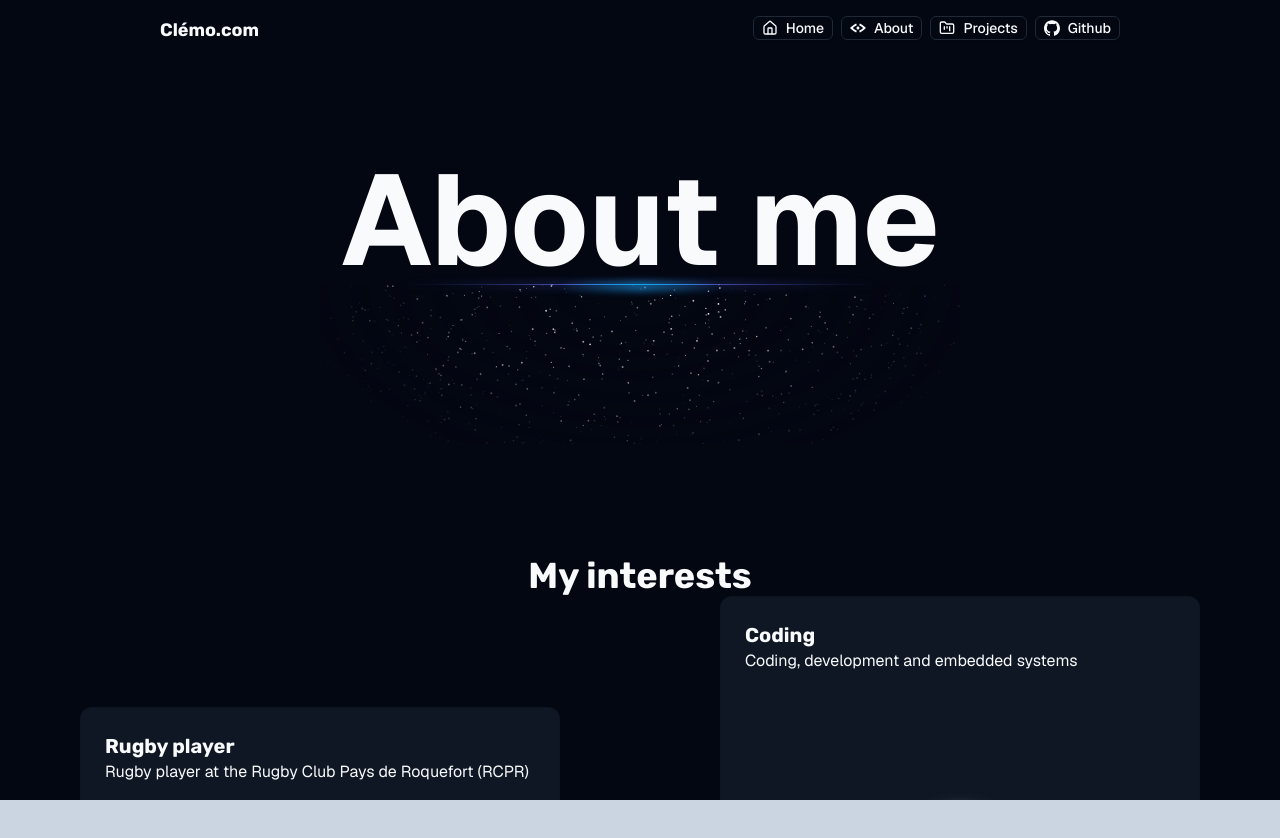
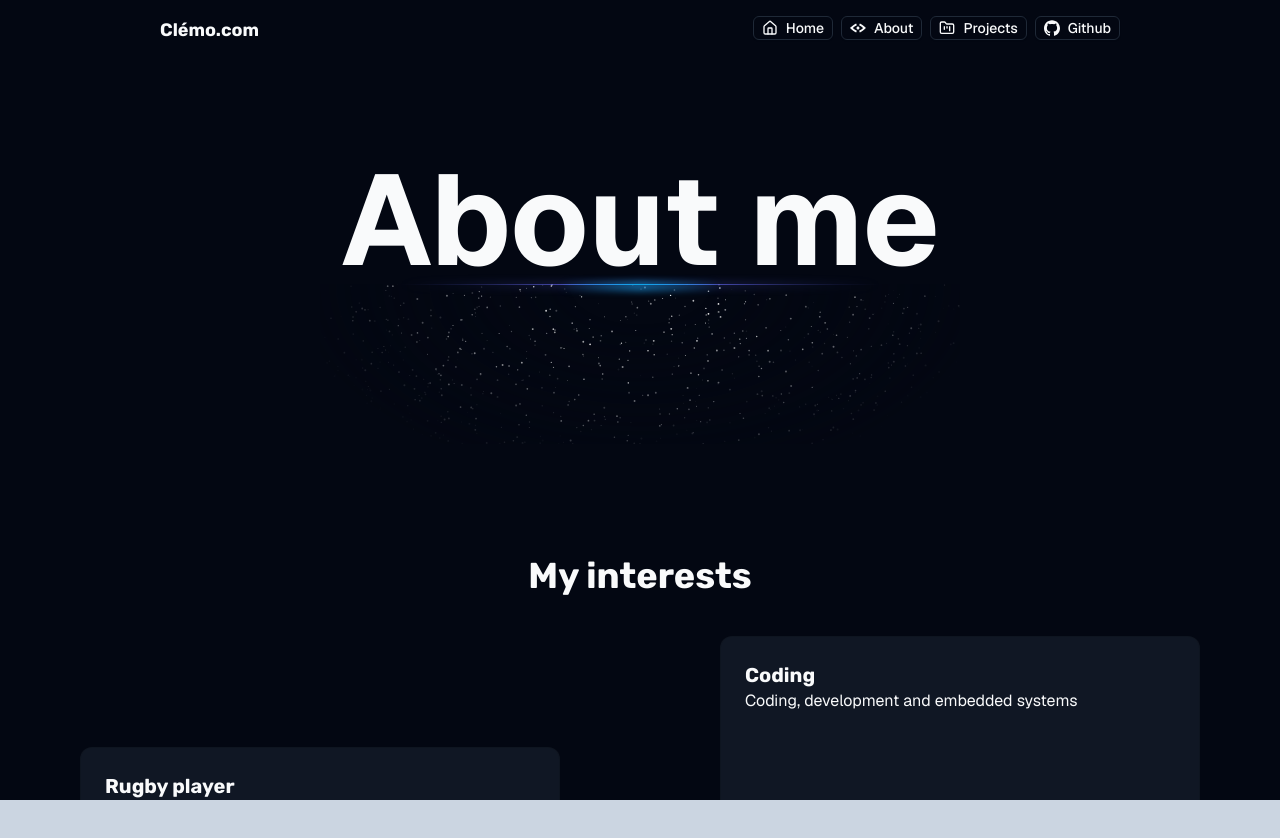
Before and after one commit to CM-exe/hostPortfolio, a Next.js app: page /about in a window 1280 px wide. Shown: the top 838 px of the page. Built offline with nearby package versions, Linux system fonts and the light colour scheme; grey boxes are pictures that could not be loaded.

Commit message:
Envlever la scroll bar au sticky scroll

```diff
--- a/app/about/page.tsx
+++ b/app/about/page.tsx
@@ -253,7 +253,7 @@ export default function Home() {
       <Header />
       <SparklingTitle />
       <Spacer size="md" />
-      <h3 className="text-4xl font-bold font-caption text-center text-accent-foreground">My interests</h3>
+      <h3 className="text-4xl font-bold font-caption text-center text-accent-foreground mb-10">My interests</h3>
       <div className="flex m-auto w-full">
         <div className="block m-auto">
       <CardContainer className="m-auto" containerClassName="pb-20 pt-0">
--- a/app/globals.css
+++ b/app/globals.css
@@ -44,3 +44,16 @@ body {
     @apply bg-background text-foreground;
   }
 }
+
+/* add the code bellow */
+@layer utilities {
+  /* Hide scrollbar for Chrome, Safari and Opera */
+  .no-scrollbar::-webkit-scrollbar {
+      display: none;
+  }
+ /* Hide scrollbar for IE, Edge and Firefox */
+  .no-scrollbar {
+      -ms-overflow-style: none;  /* IE and Edge */
+      scrollbar-width: none;  /* Firefox */
+}
+}
--- a/app/projects/saeS5/page.tsx
+++ b/app/projects/saeS5/page.tsx
@@ -226,9 +226,9 @@ export default function Home() {
           Lorem ipsum dolor sit amet, consectetur adipiscing elit. Integer nec odio.
         </p>
       </div>
+
+        </Section>
       <StickyScroll content={content} />
-        </Section>
-
     </main>
   );
 }
--- a/components/ui/sticky-scroll-reveal.tsx
+++ b/components/ui/sticky-scroll-reveal.tsx
@@ -64,7 +64,7 @@ export const StickyScroll = ({
       animate={{
         backgroundColor: backgroundColors[activeCard % backgroundColors.length],
       }}
-      className="h-[30rem] overflow-y-auto flex justify-center relative space-x-10 rounded-md p-10"
+      className="h-[30rem] overflow-y-auto flex justify-center relative space-x-10 rounded-md p-10 no-scrollbar"
       ref={ref}
     >
       <div className="div relative flex items-start px-4">
```
